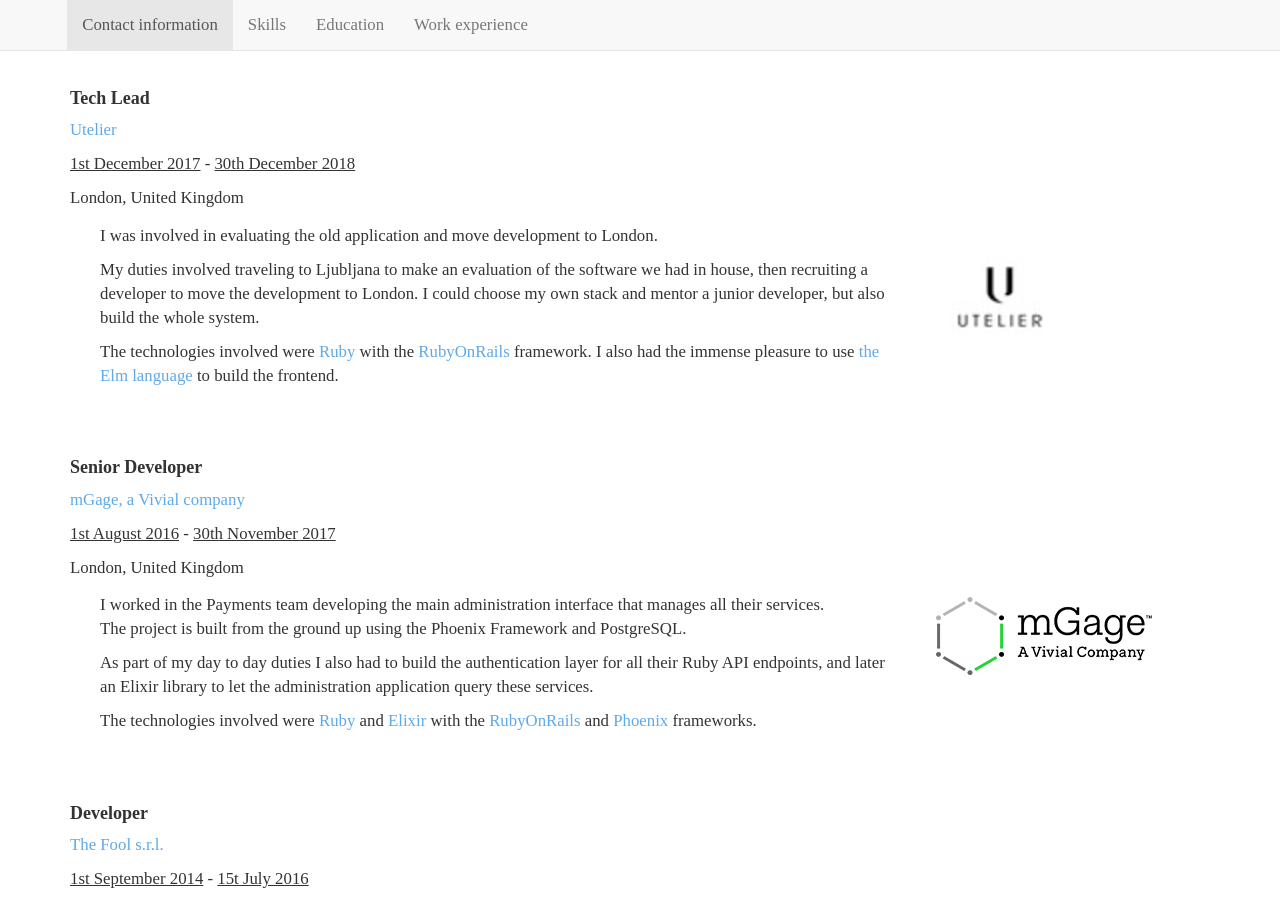
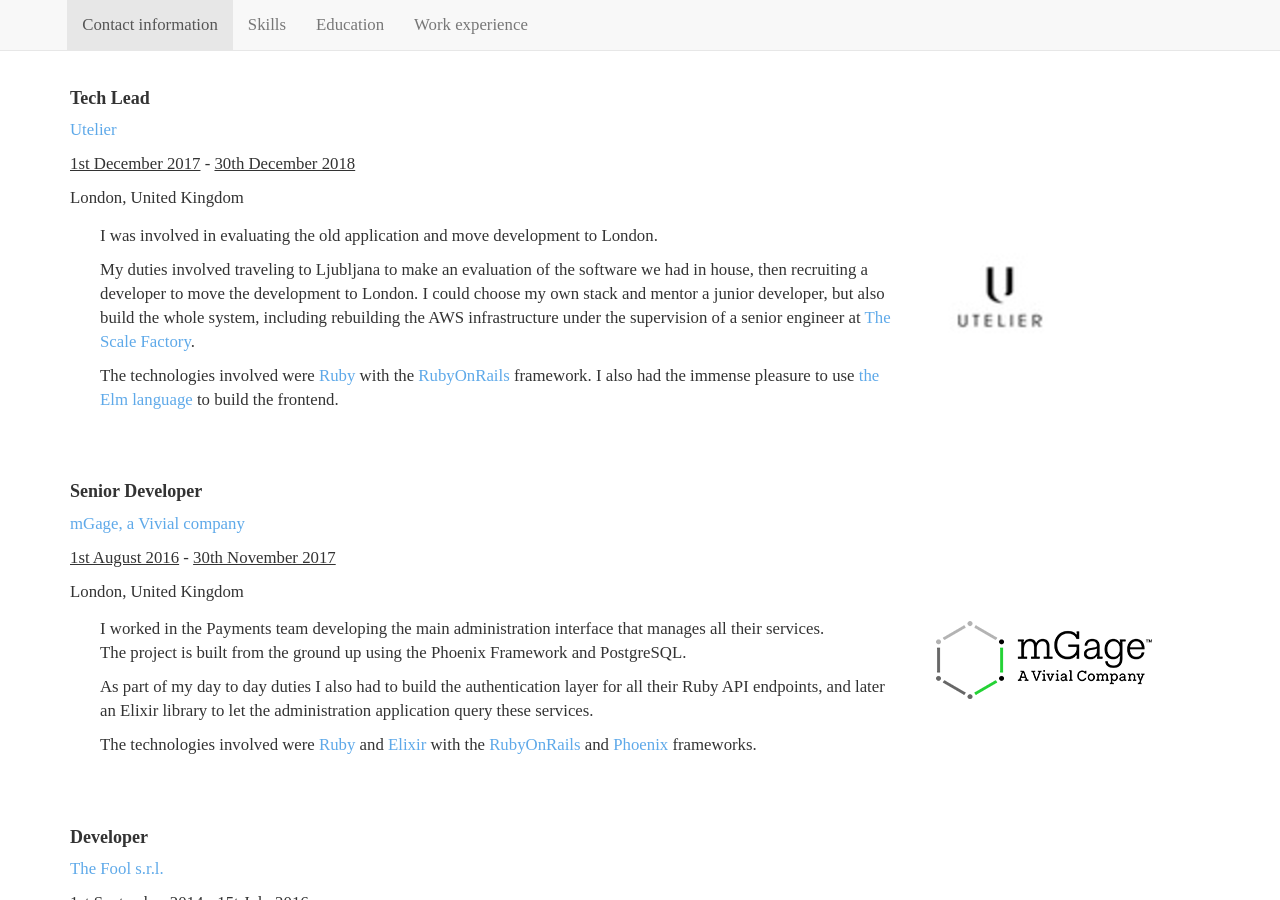
Before and after one commit to nofeed/nofeed.org, a Jekyll site: the page resume/index.html, which Jekyll copies as it is, in a window 1280 px wide and 900 px high, scrolled down 1472 px. Built offline with Jekyll 4.4.1, drawn with Linux system fonts in a browser that asks for light colours; nearby versions of some CDN libraries; some web fonts are replaced.

Commit message:
Add infrastructure work

```diff
--- a/resume/index.html
+++ b/resume/index.html
@@ -130,7 +130,9 @@
                     <p>
                       My duties involved traveling to Ljubljana to make an evaluation of the software we had in house,
                       then recruiting a developer to move the development to London.
-                      I could choose my own stack and mentor a junior developer, but also build the whole system.
+                      I could choose my own stack and mentor a junior developer, but also build the whole system, including
+                      rebuilding the AWS infrastructure under the supervision of a senior engineer at
+                      <a href="https://www.scalefactory.com/">The Scale Factory</a>.
                     </p>
 
                     <p>The technologies involved were <a href='https://www.ruby-lang.org/'>Ruby</a> with the
```
